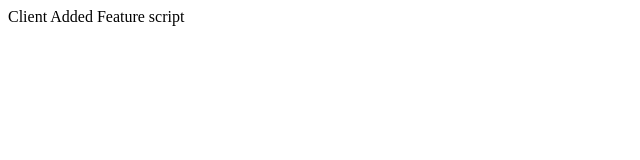
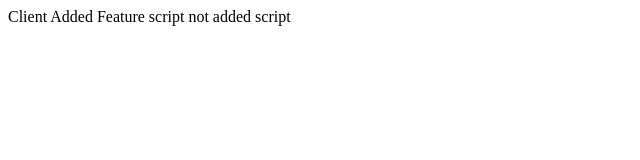
Before and after one commit to imsurajsharma/geeks, a plain HTML site: page feature.html in a window 1280 px wide. Shown: the whole page, without its empty margins (0-640 px from the left). Drawn offline with Linux system fonts and the light colour scheme.

Commit message:
Update feature.html

```diff
--- a/feature.html
+++ b/feature.html
@@ -10,5 +10,7 @@
 
     script
 
+    not added script
+
 </body>
 </html>
```
